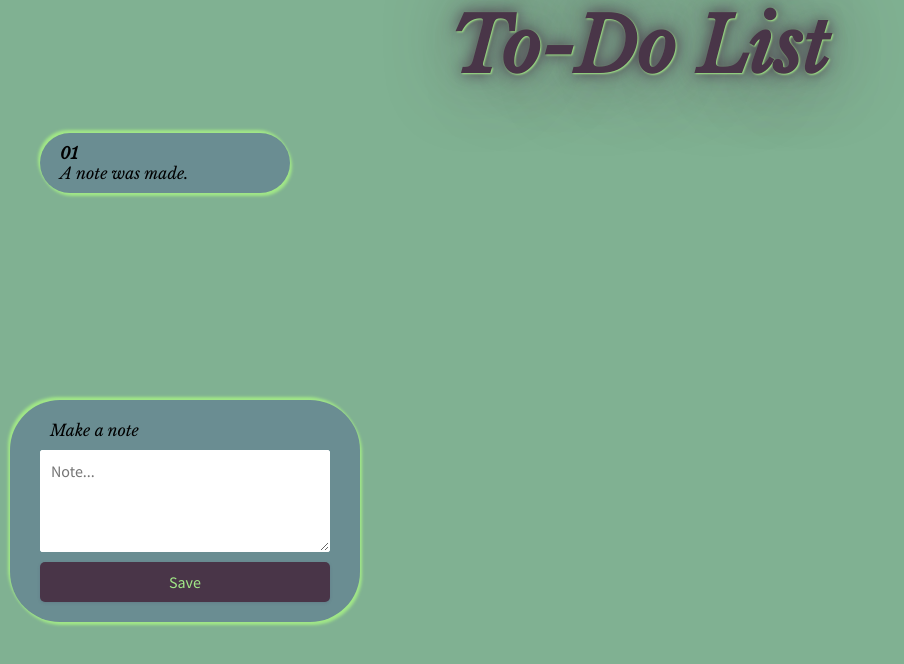
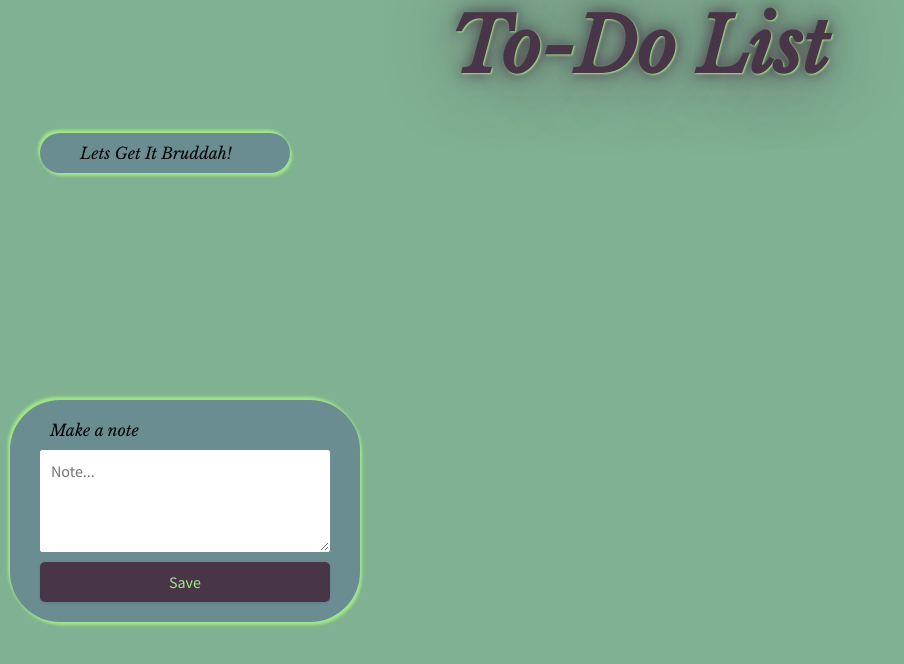
Before and after one commit to amadi5892/To-Do-List-App, a React (Create React App) app: page / in a window 1280 px wide. Shown: the top 664 px of the page, without its empty margins (0-904 px from the left). Built offline with nearby package versions, Linux system fonts and the light colour scheme.

Commit message:
created note component

```diff
--- a/src/App.js
+++ b/src/App.js
@@ -1,16 +1,25 @@
+import React, { useState } from 'react'
 import AddCard from './components/note-card/addCard.component';
-import Card from './components/card/card.component'
+import CardList from './components/CardList/card-list.component'
 
 import './App.css';
 
 function App() {
+  const [note, setNote] = useState('');
+  const [todos, setTodos] = useState([]);
+
+
   return (
     <div className="app">
       <h2 className='app-title' >To-Do List</h2>
       <div className='entry-container' >
-        <AddCard />
+        <AddCard
+        note={note}
+        todos={todos}
+        setTodos={setTodos}
+        setNote={setNote} />
       </div>
-      <Card />
+      <CardList note={note} />
     </div>
   );
 }
--- /dev/null
+++ b/src/components/CardList/card-list.component.jsx
@@ -0,0 +1,16 @@
+import React from 'react'
+import Note from '../Note/note.component'
+
+import './card-list.styles.css'
+
+const CardList = ({note}) => {
+  return (
+    <div className='card-container' >
+      <ul>
+        <Note />
+      </ul>
+    </div>
+  )
+}
+
+export default CardList
--- a/src/components/card/card.styles.css
+++ b/src/components/CardList/card-list.styles.css
@@ -9,3 +9,7 @@
     text-align: left;
     background-color: #6A8D92;
 }
+
+ul {
+    list-style-type: none;
+}
--- /dev/null
+++ b/src/components/Note/note.component.jsx
@@ -0,0 +1,13 @@
+import React from 'react'
+
+const Note = () => {
+  return (
+    <div>
+      <li>
+        Lets Get It Bruddah!
+      </li>
+    </div>
+  )
+}
+
+export default Note
--- a/src/components/card/card.component.jsx
+++ /dev/null
@@ -1,14 +0,0 @@
-import React from 'react'
-
-import './card.styles.css'
-
-const Card = () => {
-  return (
-    <div className='card-container' >
-      <h4>01</h4>
-      <p>A note was made.</p>
-    </div>
-  )
-}
-
-export default Card
--- a/src/components/note-card/addCard.component.jsx
+++ b/src/components/note-card/addCard.component.jsx
@@ -2,14 +2,27 @@ import React from 'react'
 
 import './addCard.styles.css'
 
-const AddCard = () => {
+const AddCard = ({setNote, todos, setTodos, note}) => {
+  const noteHandler= (e) => {
+    setNote(e.target.value);
+  }
+
+  const submitTodoHandler = (e) => {
+    e.preventDefault();
+    setTodos([
+      ...todos,
+      {text: note, completed: false, id: (Math.random() * 100000) }
+    ]);
+    setNote('')
+  }
+
   return (
     <div className='add-card-container' >
       <div className='add-card' >
         <form>
           <label>Make a note</label><br></br>
-          <textarea type='text' placeholder='Note...' rows='4'  ></textarea>
-          <button className='btn'>Save</button>
+          <textarea type='text' placeholder='Note...' rows='4' onChange={noteHandler} value={note} ></textarea>
+          <button type='submit' className='btn' onClick={submitTodoHandler} >Save</button>
         </form>
       </div>
     </div>
```
Also changed, not shown: src/components/Note/note.styles.css (added).
